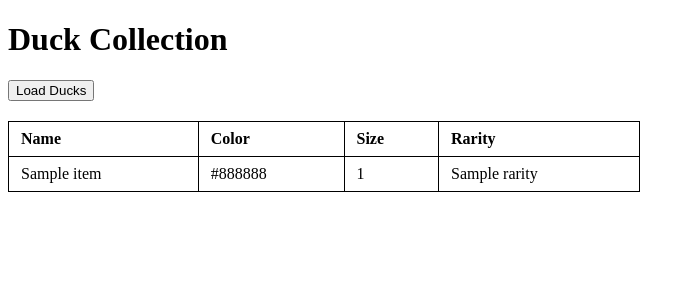
After one commit to UO-CS322/cs322-f24, a Flask app: template week8/duckies/templates/ducks.html in a window 1280 px wide. The commit adds this page. Shown: the top 300 px of the page, without its empty margins (0-695 px from the left). Run offline with Flask 3, Linux system fonts and the light colour scheme; the template is opened without the code that fills it: most values are stand-ins (such as "Sample title", 1, 10 or a date in 2020).

Commit message:
add display button example

```diff
--- a/week8/duckies/app.py
+++ b/week8/duckies/app.py
@@ -50,18 +50,15 @@ def search_duck():
         return jsonify(dumps(duck)), 200
     return jsonify({"message": "Duck not found."}), 404
 
-@app.route('/ducks', methods=['GET'])
-def get_all_ducks():
-    # Fetch all duck documents from the collection
+
+@app.route("/display", methods=["POST"])
+def display_ducks():
     ducks = list(ducks_collection.find())
+    for duck in ducks:
+        duck["_id"] = str(duck["_id"])
+    app.logger.debug("DB: {}".format(ducks))
+    return render_template("ducks.html", items=ducks)
 
-    # Convert ObjectId to string and format documents
-    for i, duck in enumerate(ducks):
-        duck['_id'] = str(duck['_id'])
-        if i == random.randint(0, len(ducks)):
-            duck['color'] = "rainbow"
-
-    return jsonify(ducks), 200
 
 if __name__ == "__main__":
     # Get the port number from the config
--- /dev/null
+++ b/week8/duckies/templates/ducks.html
@@ -0,0 +1,57 @@
+<!DOCTYPE html>
+<html lang="en">
+  <head>
+    <meta charset="UTF-8" />
+    <meta name="viewport" content="width=device-width, initial-scale=1.0" />
+    <title>Duck Collection</title>
+    <style>
+      table {
+        width: 50%;
+        border-collapse: collapse;
+        margin: 20px 0;
+      }
+      table,
+      th,
+      td {
+        border: 1px solid black;
+      }
+      th,
+      td {
+        padding: 8px 12px;
+        text-align: left;
+      }
+    </style>
+  </head>
+  <body>
+    <h1>Duck Collection</h1>
+
+    <form method="POST" action="/ducks">
+      <button type="submit">Load Ducks</button>
+    </form>
+
+    <table>
+      <thead>
+        <tr>
+          <th>Name</th>
+          <th>Color</th>
+          <th>Size</th>
+          <th>Rarity</th>
+        </tr>
+      </thead>
+      <tbody>
+        {% for item in items %}
+          <tr>
+            <td>{{ item.name }}</td>
+            <td>{{ item.color }}</td>
+            <td>{{ item.size }}</td>
+            <td>{{ item.rarity }}</td>
+          </tr>
+        {% else %}
+          <tr>
+            <td colspan="4">No ducks found.</td>
+          </tr>
+        {% endfor %}
+      </tbody>
+    </table>
+  </body>
+</html>
--- a/week8/duckies/templates/index.html
+++ b/week8/duckies/templates/index.html
@@ -22,6 +22,11 @@
     <button id="searchDuckButton">Search Duck</button>
     <button id="clearSearchResult">Clear Search Result</button>
     <div id="searchResult"></div>
+
+    <h2>Display Ducks</h2>
+    <form action="/display" method="POST">
+      <button id="display" type="submit" name="action" action="/display" method="POST" value="display">Display</button>
+    </form>
 
     <script>
       // Add a Duck
```
